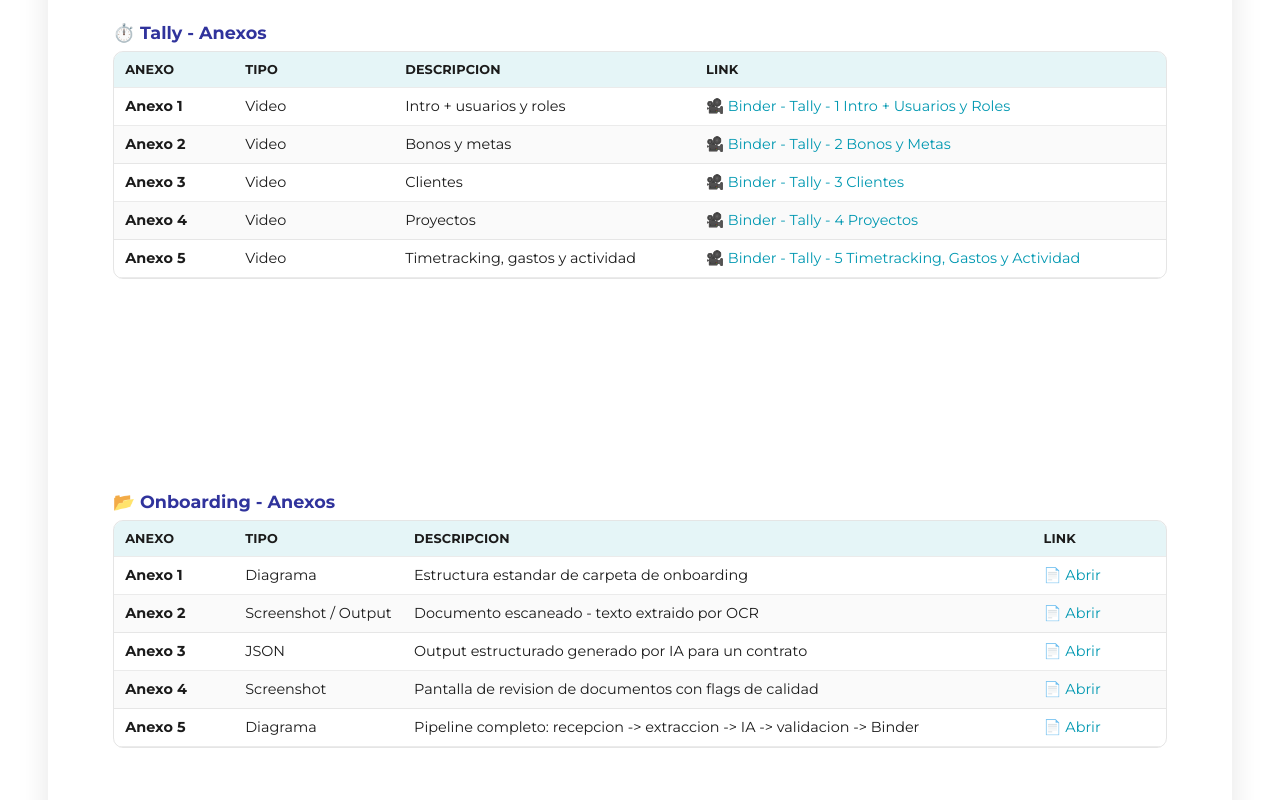
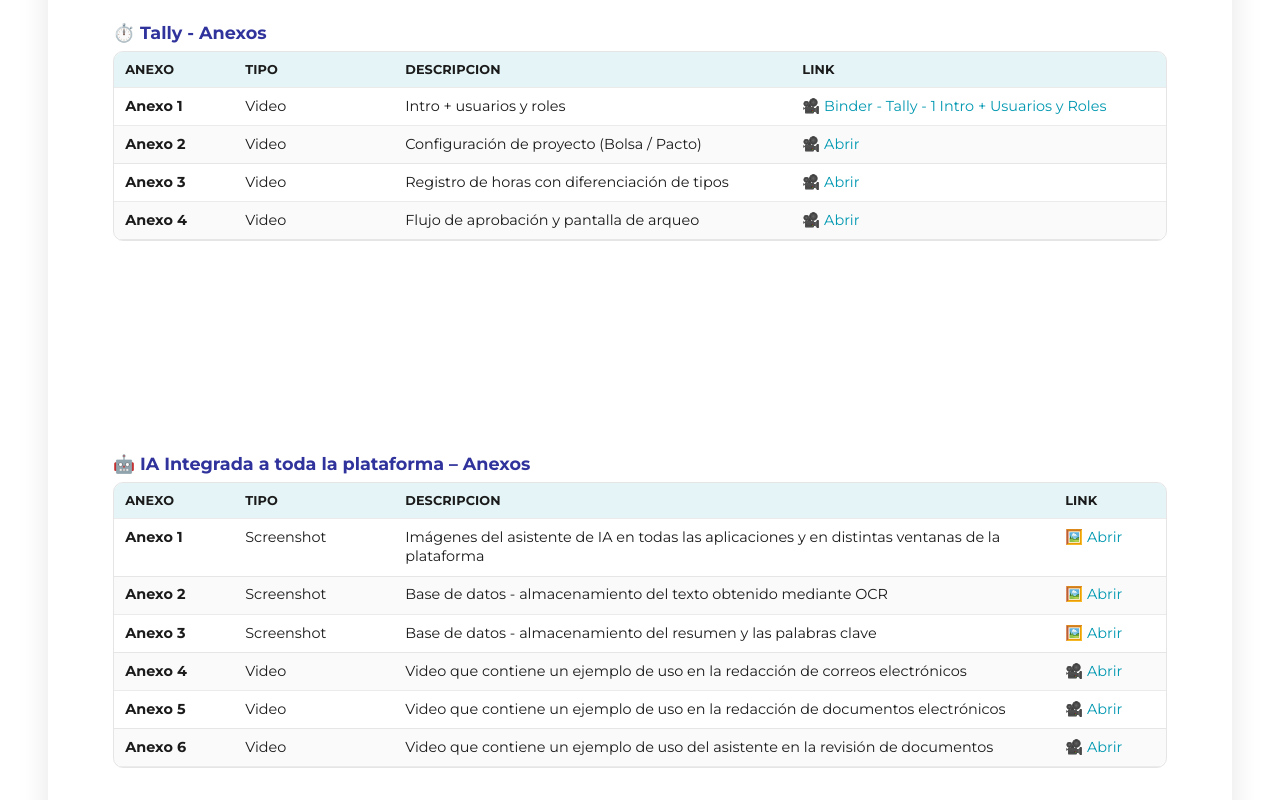
Before and after one commit to legalbinder/binder-web, a React (Vite) app: page /hito2/anexos in a window 1280 px wide. Shown: the part 1480-2280 px from the top of the page. Built offline with nearby package versions, Linux system fonts and the light colour scheme; no server answers.

Commit message:
Update Hito 2 annex tables

```diff
--- a/src/pages/docs/Hito2AnexosPage.tsx
+++ b/src/pages/docs/Hito2AnexosPage.tsx
@@ -187,48 +187,114 @@
       {
         anexo: 'Anexo 2',
         tipo: 'Video',
-        descripcion: 'Bonos y metas',
+        descripcion: 'Configuración de proyecto (Bolsa / Pacto)',
         links: [
           {
             emoji: '🎥',
-            label: 'Binder - Tally - 2 Bonos y Metas',
-            href: 'https://app.clickup.com/90132749493/hubs/clips/319743e3-36e6-4cd4-8eb8-c54b21bee042.webm',
+            label: 'Abrir',
+            href: 'https://youtu.be/s88K0RlSQyw',
           },
         ],
       },
       {
         anexo: 'Anexo 3',
         tipo: 'Video',
-        descripcion: 'Clientes',
+        descripcion: 'Registro de horas con diferenciación de tipos',
         links: [
           {
             emoji: '🎥',
-            label: 'Binder - Tally - 3 Clientes',
-            href: 'https://app.clickup.com/90132749493/hubs/clips/72166d36-d20b-4500-9b71-811b2684419a.webm',
+            label: 'Abrir',
+            href: 'https://youtu.be/lNMaWd2FafA',
           },
         ],
       },
       {
         anexo: 'Anexo 4',
         tipo: 'Video',
-        descripcion: 'Proyectos',
+        descripcion: 'Flujo de aprobación y pantalla de arqueo',
         links: [
           {
             emoji: '🎥',
-            label: 'Binder - Tally - 4 Proyectos',
-            href: 'https://app.clickup.com/90132749493/hubs/clips/ee9fe9ee-dfbd-472b-8221-84c9e7a011d4.webm',
+            label: 'Abrir',
+            href: 'https://youtu.be/XDkpRJ3yJJI',
+          },
+        ],
+      },
+    ],
+  },
+  {
+    id: 'ia-integrada',
+    titulo: '🤖 IA Integrada a toda la plataforma – Anexos',
+    items: [
+      {
+        anexo: 'Anexo 1',
+        tipo: 'Screenshot',
+        descripcion: 'Imágenes del asistente de IA en todas las aplicaciones y en distintas ventanas de la plataforma',
+        links: [
+          {
+            emoji: '🖼️',
+            label: 'Abrir',
+            href: 'https://1drv.ms/b/c/9c2c0a8af654ed04/IQB1we4b5iifQ4WB6YwXdr1oATRz1uADqJgo6FIOZmkwl-E?e=JW18Rb',
+          },
+        ],
+      },
+      {
+        anexo: 'Anexo 2',
+        tipo: 'Screenshot',
+        descripcion: 'Base de datos - almacenamiento del texto obtenido mediante OCR',
+        links: [
+          {
+            emoji: '🖼️',
+            label: 'Abrir',
+            href: 'https://1drv.ms/b/c/9c2c0a8af654ed04/IQCyefzCnAg5RowdmRlFz8osAY5Z_VeOR88POtH0n7mgcvo?e=eSGWeN',
+          },
+        ],
+      },
+      {
+        anexo: 'Anexo 3',
+        tipo: 'Screenshot',
+        descripcion: 'Base de datos - almacenamiento del resumen y las palabras clave',
+        links: [
+          {
+            emoji: '🖼️',
+            label: 'Abrir',
+            href: 'https://1drv.ms/b/c/9c2c0a8af654ed04/IQAqWPkiohCWRq5m02Ya8tm3AROeQ-RmsfKsPeLqKdnwHh4?e=iYgTNW',
+          },
+        ],
+      },
+      {
+        anexo: 'Anexo 4',
+        tipo: 'Video',
+        descripcion: 'Video que contiene un ejemplo de uso en la redacción de correos electrónicos',
+        links: [
+          {
+            emoji: '🎥',
+            label: 'Abrir',
+            href: 'https://youtu.be/-q3RjZ2Ax5E',
           },
         ],
       },
       {
         anexo: 'Anexo 5',
         tipo: 'Video',
-        descripcion: 'Timetracking, gastos y actividad',
+        descripcion: 'Video que contiene un ejemplo de uso en la redacción de documentos electrónicos',
         links: [
           {
             emoji: '🎥',
-            label: 'Binder - Tally - 5 Timetracking, Gastos y Actividad',
-            href: 'https://app.clickup.com/90132749493/hubs/clips/17ec9014-a03b-4b4e-a92e-7afd9146b7f9.webm',
+            label: 'Abrir',
+            href: 'https://youtu.be/9S9GRYS0nC4',
+          },
+        ],
+      },
+      {
+        anexo: 'Anexo 6',
+        tipo: 'Video',
+        descripcion: 'Video que contiene un ejemplo de uso del asistente en la revisión de documentos',
+        links: [
+          {
+            emoji: '🎥',
+            label: 'Abrir',
+            href: 'https://youtu.be/VOWx8V939Hw',
           },
         ],
       },
```
